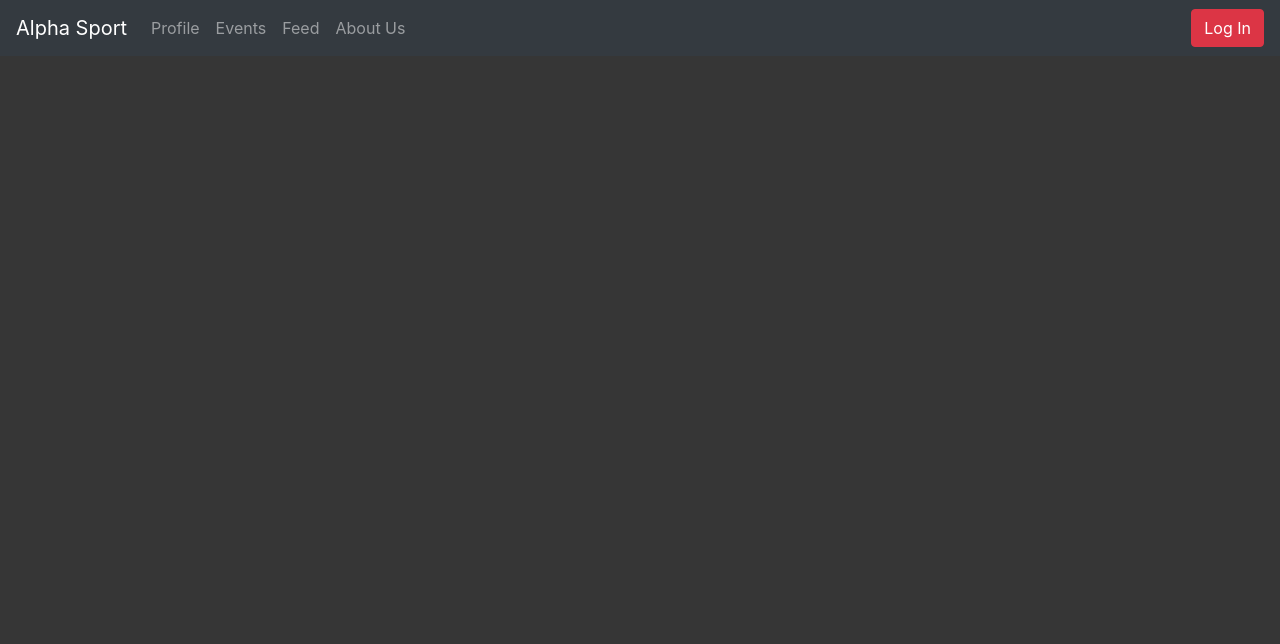
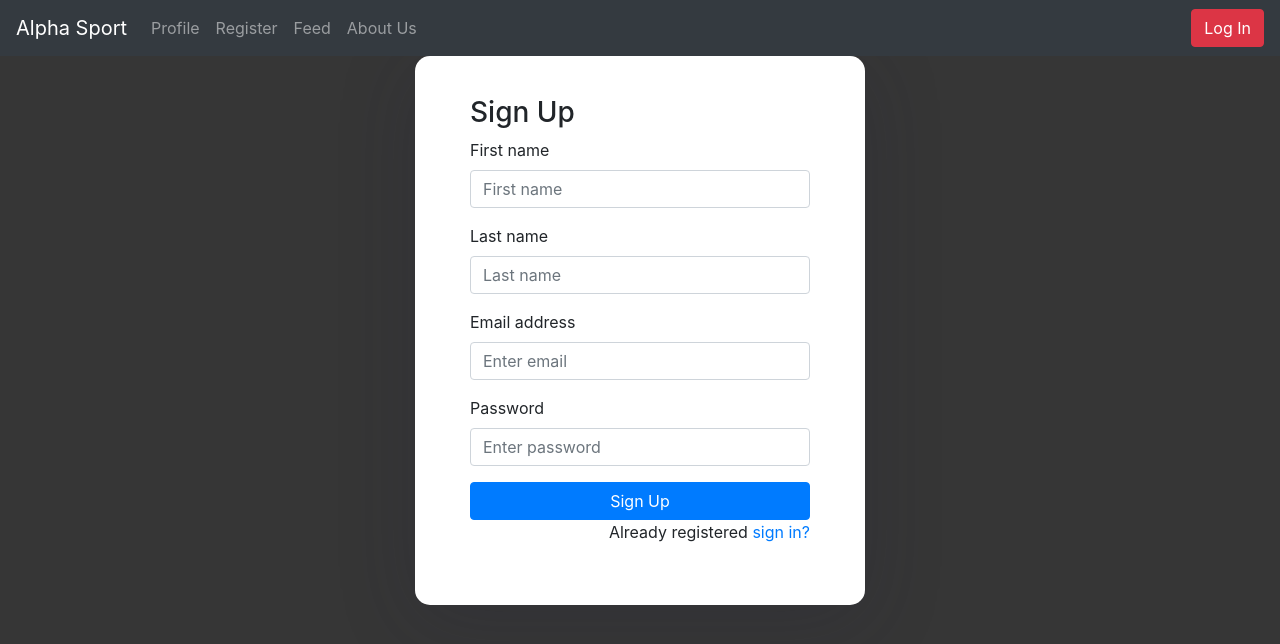
Before and after one commit to DBruggink/amingoreact_, a React (Create React App) app: page /register in a window 1280 px wide. Shown: the top 644 px of the page. Built offline with nearby package versions, Linux system fonts and the light colour scheme.

Commit message:
About us page added and linked, Registration completed and linked

```diff
--- a/package.json
+++ b/package.json
@@ -8,6 +8,7 @@
     "@testing-library/jest-dom": "^4.2.4",
     "@testing-library/react": "^9.4.0",
     "@testing-library/user-event": "^7.2.1",
+    "bootstrap": "^4.4.1",
     "classnames": "^2.2.6",
     "cross-env": "^7.0.0",
     "material-ui-icons": "^1.0.0-beta.36",
--- a/src/App.js
+++ b/src/App.js
@@ -4,6 +4,8 @@ import Home from './pages/landingpage'
 import Login from './pages/login'
 import Navbar from './Navbar'
 import Registration from './pages/registration'
+import About from './pages/About'
+import './App.css'
 
 
 
@@ -24,7 +26,8 @@ function App() {
 
     <Route exact path='/' component={Home} />
     <Route path='/login' component={Login} />
-    <Route path='/registration' component={Registration} />
+    <Route path='/register' component={Registration} />
+    <Route path='/about' component={About} />
 
 
   </Switch>
--- a/src/Navbar.js
+++ b/src/Navbar.js
@@ -19,15 +19,20 @@ const Navbar= ()=>{
       <li className="nav-item">
         <a className="nav-link" href="#">Profile <span className="sr-only">(current)</span></a>
       </li>
+      <Link to={'./register'}>
       <li className="nav-item">
-        <a className="nav-link" href="#">Events<span className="sr-only">(current)</span></a>
+        <a className="nav-link" href="#">Register<span className="sr-only">(current)</span></a>
       </li>
+      </Link>
       <li className="nav-item">
         <a className="nav-link" href="#">Feed<span className="sr-only">(current)</span></a>
       </li>
+
+      <Link to={'./about'}>
       <li className="nav-item">
         <a className="nav-link" href="#">About Us <span className="sr-only">(current)</span></a>
       </li>
+      </Link>
     </ul>
 
   </div>
--- a/src/index.css
+++ b/src/index.css
@@ -11,3 +11,20 @@ code {
   font-family: source-code-pro, Menlo, Monaco, Consolas, 'Courier New',
     monospace;
 }
+
+.auth-wrapper {
+  display: flex;
+  justify-content: center;
+  flex-direction: column;
+  text-align: left;
+}
+
+.auth-inner {
+  width: 450px;
+  margin: auto;
+  background: #ffffff;
+  box-shadow: 0px 14px 80px rgba(34, 35, 58, 0.2);
+  padding: 40px 55px 45px 55px;
+  border-radius: 15px;
+  transition: all .3s;
+}
--- /dev/null
+++ b/src/pages/About.js
@@ -0,0 +1,32 @@
+import React, { Component } from 'react'
+
+const About = ()=>{
+        return (
+                <div>
+                    <div style={{
+                        height: '90vh',
+                        textAlign: 'center',
+                        fontSize: '1.5rem',
+                        display: 'table',
+                        width: '100%',
+                        backgroundImage: `linear-gradient(rgba(0,0,0,0.7), rgba(0,0,0,.7)), url(${require('../assets/img/bg-masthead.jpg')})`
+                    }}>
+                        <p style={{
+                            display: 'table-cell',
+                            verticalAlign: 'middle',
+                            justifyContent:'center',
+                            textAlign: 'center',
+                            color: 'white'
+                        }}>
+                            We are an on campus sports enthusiasts community where fellow classmates <br></br>
+                            can create and organize games from variety of our sports. We help keep track of
+                            all athletes attending, <br></br>so you don't have to worry about the lack of players
+                            showing up. <br></br>Sign up now and create your very first sporting event!
+
+                        </p>
+                    </div>
+                </div>
+        )
+    }
+
+    export default About;
--- a/src/pages/registration.js
+++ b/src/pages/registration.js
@@ -1,19 +1,61 @@
-import React from 'react'
+import React, {Component} from 'react'
 
-function App() {
 
-  return (
-    <div className="App">
+const Registration=()=>{
+
+  const regStyle={
+
+      width: '450px',
+      margin: 'auto',
+      background: '#ffffff',
+      boxShadow: '0px 14px 80px rgba(34, 35, 58, 0.2)',
+      padding: '40px 55px 45px 55px',
+      borderRadius: '15px',
+      transition: 'all .3s',
+      display: 'flex',
+      justifyContent: 'center',
+      flexDirection: 'column',
+       textAlign: 'left'
+    }
 
 
 
+  return (
 
 
 
+    <div className="register" style={regStyle}>
+        <form>
+                <h3>Sign Up</h3>
 
+                <div className="form-group">
+                    <label>First name</label>
+                    <input type="text" className="form-control" placeholder="First name" />
+                </div>
+
+                <div className="form-group">
+                    <label>Last name</label>
+                    <input type="text" className="form-control" placeholder="Last name" />
+                </div>
+
+                <div className="form-group">
+                    <label>Email address</label>
+                    <input type="email" className="form-control" placeholder="Enter email" />
+                </div>
+
+                <div className="form-group">
+                    <label>Password</label>
+                    <input type="password" className="form-control" placeholder="Enter password" />
+                </div>
+
+                <button type="submit" className="btn btn-primary btn-block">Sign Up</button>
+                <p className="forgot-password text-right">
+                    Already registered <a href="#">sign in?</a>
+                </p>
+            </form>
 
     </div>
       );
 }
 
-export default App;
+export default Registration;
```
Also changed, not shown: src/App.css (line endings or trailing spaces), 1 other file (tests, documents, lock files or other folders).
